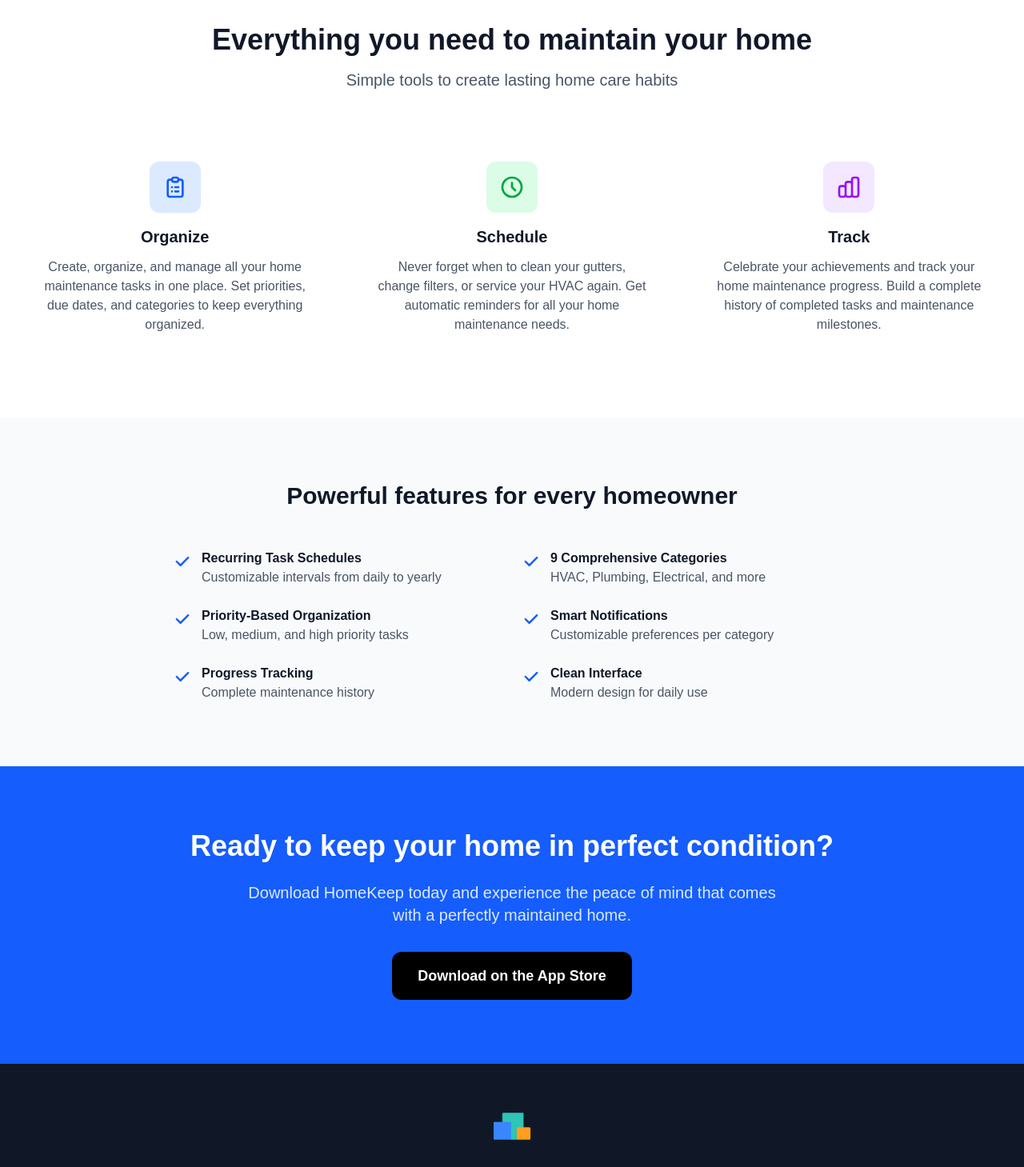
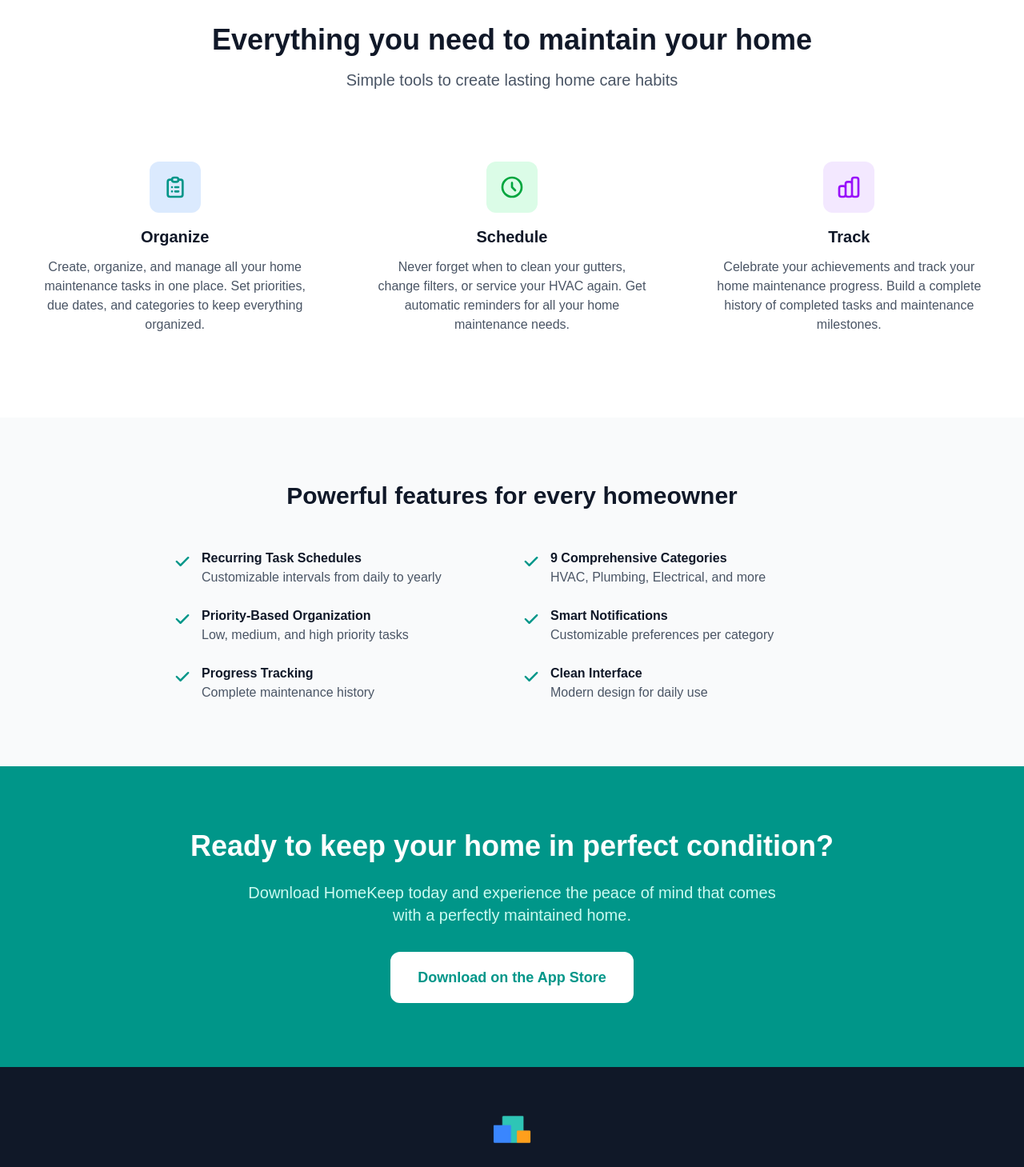
Before and after one commit to jvpatey/homekeep-website, a Next.js app: page / in a window 1280 px wide. Shown: the part 1330-2789 px from the top of the page at 80% size. Built offline with nearby package versions, Linux system fonts and the light colour scheme.

Commit message:
Update brand colors from blue to teal across all pages for consistent HomeKeep branding

```diff
--- a/src/app/page.tsx
+++ b/src/app/page.tsx
@@ -26,7 +26,7 @@ export default function Home() {
 
           {/* App Store Button Placeholder */}
           <div className="flex justify-center mb-16">
-            <div className="bg-black text-white px-8 py-4 rounded-xl font-semibold text-lg hover:bg-gray-800 transition-colors cursor-pointer">
+            <div className="bg-teal-600 text-white px-8 py-4 rounded-xl font-semibold text-lg hover:bg-teal-700 transition-colors cursor-pointer">
               Download on the App Store
             </div>
           </div>
@@ -69,7 +69,7 @@ export default function Home() {
             <div className="text-center p-6">
               <div className="w-16 h-16 bg-blue-100 rounded-xl flex items-center justify-center mx-auto mb-4">
                 <svg
-                  className="w-8 h-8 text-blue-600"
+                  className="w-8 h-8 text-teal-600"
                   fill="none"
                   stroke="currentColor"
                   viewBox="0 0 24 24"
@@ -159,7 +159,7 @@ export default function Home() {
           <div className="grid md:grid-cols-2 gap-6">
             <div className="flex items-start space-x-3">
               <svg
-                className="w-6 h-6 text-blue-600 flex-shrink-0 mt-1"
+                className="w-6 h-6 text-teal-600 flex-shrink-0 mt-1"
                 fill="currentColor"
                 viewBox="0 0 20 20"
               >
@@ -181,7 +181,7 @@ export default function Home() {
 
             <div className="flex items-start space-x-3">
               <svg
-                className="w-6 h-6 text-blue-600 flex-shrink-0 mt-1"
+                className="w-6 h-6 text-teal-600 flex-shrink-0 mt-1"
                 fill="currentColor"
                 viewBox="0 0 20 20"
               >
@@ -203,7 +203,7 @@ export default function Home() {
 
             <div className="flex items-start space-x-3">
               <svg
-                className="w-6 h-6 text-blue-600 flex-shrink-0 mt-1"
+                className="w-6 h-6 text-teal-600 flex-shrink-0 mt-1"
                 fill="currentColor"
                 viewBox="0 0 20 20"
               >
@@ -225,7 +225,7 @@ export default function Home() {
 
             <div className="flex items-start space-x-3">
               <svg
-                className="w-6 h-6 text-blue-600 flex-shrink-0 mt-1"
+                className="w-6 h-6 text-teal-600 flex-shrink-0 mt-1"
                 fill="currentColor"
                 viewBox="0 0 20 20"
               >
@@ -247,7 +247,7 @@ export default function Home() {
 
             <div className="flex items-start space-x-3">
               <svg
-                className="w-6 h-6 text-blue-600 flex-shrink-0 mt-1"
+                className="w-6 h-6 text-teal-600 flex-shrink-0 mt-1"
                 fill="currentColor"
                 viewBox="0 0 20 20"
               >
@@ -267,7 +267,7 @@ export default function Home() {
 
             <div className="flex items-start space-x-3">
               <svg
-                className="w-6 h-6 text-blue-600 flex-shrink-0 mt-1"
+                className="w-6 h-6 text-teal-600 flex-shrink-0 mt-1"
                 fill="currentColor"
                 viewBox="0 0 20 20"
               >
@@ -287,18 +287,18 @@ export default function Home() {
       </section>
 
       {/* CTA Section */}
-      <section className="py-20 bg-blue-600">
+      <section className="py-20 bg-teal-600">
         <div className="max-w-4xl mx-auto text-center px-6">
           <h2 className="text-4xl font-bold text-white mb-6">
             Ready to keep your home in perfect condition?
           </h2>
-          <p className="text-xl text-blue-100 mb-8 max-w-2xl mx-auto">
+          <p className="text-xl text-teal-100 mb-8 max-w-2xl mx-auto">
             Download HomeKeep today and experience the peace of mind that comes
             with a perfectly maintained home.
           </p>
 
           {/* App Store Button */}
-          <div className="bg-black text-white px-8 py-4 rounded-xl font-semibold text-lg hover:bg-gray-800 transition-colors cursor-pointer inline-block">
+          <div className="bg-white text-teal-600 px-8 py-4 rounded-xl font-semibold text-lg hover:bg-gray-50 transition-colors cursor-pointer inline-block border-2 border-white">
             Download on the App Store
           </div>
         </div>
@@ -309,7 +309,7 @@ export default function Home() {
         <div className="max-w-7xl mx-auto px-6">
           <div className="text-center">
             <div className="flex justify-center mb-4">
-              <Image
+          <Image
                 src="/homekeep-logo.png"
                 alt="HomeKeep Logo"
                 width={60}
--- a/src/app/privacy/page.tsx
+++ b/src/app/privacy/page.tsx
@@ -11,7 +11,7 @@ export default function Privacy() {
             <div className="absolute left-0">
               <a
                 href="/"
-                className="inline-flex items-center px-4 py-2 text-sm font-medium text-gray-700 bg-white border border-gray-300 rounded-lg hover:bg-gray-50 hover:text-blue-600 transition-all duration-200 shadow-sm"
+                className="inline-flex items-center px-4 py-2 text-sm font-medium text-gray-700 bg-white border border-gray-300 rounded-lg hover:bg-gray-50 hover:text-teal-600 transition-all duration-200 shadow-sm"
               >
                 <svg
                   className="w-4 h-4 mr-2"
@@ -216,7 +216,8 @@ export default function Privacy() {
               HomeKeep is not directed to children under 13 years of age. We do
               not knowingly collect personal information from children under 13.
               If you are a parent or guardian and believe your child has
-              provided information to us, please contact us through our support page.
+              provided information to us, please contact us through our support
+              page.
             </p>
           </section>
 
@@ -279,7 +280,7 @@ export default function Privacy() {
             <div className="bg-gray-50 p-4 rounded-lg">
               <a
                 href="/support"
-                className="inline-flex items-center px-4 py-2 bg-blue-600 text-white rounded-lg hover:bg-blue-700 transition-colors font-medium"
+                className="inline-flex items-center px-4 py-2 bg-teal-600 text-white rounded-lg hover:bg-teal-700 transition-colors font-medium"
               >
                 Contact Support
               </a>
--- a/src/app/support/page.tsx
+++ b/src/app/support/page.tsx
@@ -11,7 +11,7 @@ export default function Support() {
             <div className="absolute left-0">
               <a
                 href="/"
-                className="inline-flex items-center px-4 py-2 text-sm font-medium text-gray-700 bg-white border border-gray-300 rounded-lg hover:bg-gray-50 hover:text-blue-600 transition-all duration-200 shadow-sm"
+                className="inline-flex items-center px-4 py-2 text-sm font-medium text-gray-700 bg-white border border-gray-300 rounded-lg hover:bg-gray-50 hover:text-teal-600 transition-all duration-200 shadow-sm"
               >
                 <svg
                   className="w-4 h-4 mr-2"
@@ -81,7 +81,7 @@ export default function Support() {
                     id="name"
                     name="name"
                     required
-                    className="w-full px-3 py-2 border border-gray-300 rounded-lg focus:ring-2 focus:ring-blue-500 focus:border-blue-500 transition-colors"
+                    className="w-full px-3 py-2 border border-gray-300 rounded-lg focus:ring-2 focus:ring-teal-500 focus:border-teal-500 transition-colors"
                     placeholder="Your name"
                   />
                 </div>
@@ -98,7 +98,7 @@ export default function Support() {
                     id="email"
                     name="email"
                     required
-                    className="w-full px-3 py-2 border border-gray-300 rounded-lg focus:ring-2 focus:ring-blue-500 focus:border-blue-500 transition-colors"
+                    className="w-full px-3 py-2 border border-gray-300 rounded-lg focus:ring-2 focus:ring-teal-500 focus:border-teal-500 transition-colors"
                     placeholder="your@email.com"
                   />
                 </div>
@@ -114,7 +114,7 @@ export default function Support() {
                     id="subject"
                     name="subject"
                     required
-                    className="w-full px-3 py-2 border border-gray-300 rounded-lg focus:ring-2 focus:ring-blue-500 focus:border-blue-500 transition-colors"
+                    className="w-full px-3 py-2 border border-gray-300 rounded-lg focus:ring-2 focus:ring-teal-500 focus:border-teal-500 transition-colors"
                   >
                     <option value="">Select a topic...</option>
                     <option value="Bug Report">Bug Report</option>
@@ -137,14 +137,14 @@ export default function Support() {
                     name="message"
                     required
                     rows={4}
-                    className="w-full px-3 py-2 border border-gray-300 rounded-lg focus:ring-2 focus:ring-blue-500 focus:border-blue-500 transition-colors"
+                    className="w-full px-3 py-2 border border-gray-300 rounded-lg focus:ring-2 focus:ring-teal-500 focus:border-teal-500 transition-colors"
                     placeholder="Describe your issue or question..."
                   ></textarea>
                 </div>
 
                 <button
                   type="submit"
-                  className="w-full bg-blue-600 text-white py-2 px-4 rounded-lg hover:bg-blue-700 transition-colors font-medium"
+                  className="w-full bg-teal-600 text-white py-2 px-4 rounded-lg hover:bg-teal-700 transition-colors font-medium"
                 >
                   Send Message
                 </button>
@@ -152,7 +152,7 @@ export default function Support() {
 
               <div className="mt-4 flex items-center space-x-3 text-sm text-gray-600">
                 <svg
-                  className="w-4 h-4 text-blue-600"
+                  className="w-4 h-4 text-teal-600"
                   fill="currentColor"
                   viewBox="0 0 20 20"
                 >
@@ -181,7 +181,6 @@ export default function Support() {
                   <strong>Compatibility:</strong> iOS 14.0 or later
                 </p>
               </div>
-
             </div>
           </div>
         </section>
--- a/src/app/terms/page.tsx
+++ b/src/app/terms/page.tsx
@@ -11,7 +11,7 @@ export default function Terms() {
             <div className="absolute left-0">
               <a
                 href="/"
-                className="inline-flex items-center px-4 py-2 text-sm font-medium text-gray-700 bg-white border border-gray-300 rounded-lg hover:bg-gray-50 hover:text-blue-600 transition-all duration-200 shadow-sm"
+                className="inline-flex items-center px-4 py-2 text-sm font-medium text-gray-700 bg-white border border-gray-300 rounded-lg hover:bg-gray-50 hover:text-teal-600 transition-all duration-200 shadow-sm"
               >
                 <svg
                   className="w-4 h-4 mr-2"
@@ -267,7 +267,7 @@ export default function Terms() {
             <div className="bg-gray-50 p-4 rounded-lg">
               <a
                 href="/support"
-                className="inline-flex items-center px-4 py-2 bg-blue-600 text-white rounded-lg hover:bg-blue-700 transition-colors font-medium"
+                className="inline-flex items-center px-4 py-2 bg-teal-600 text-white rounded-lg hover:bg-teal-700 transition-colors font-medium"
               >
                 Contact Support
               </a>
```
